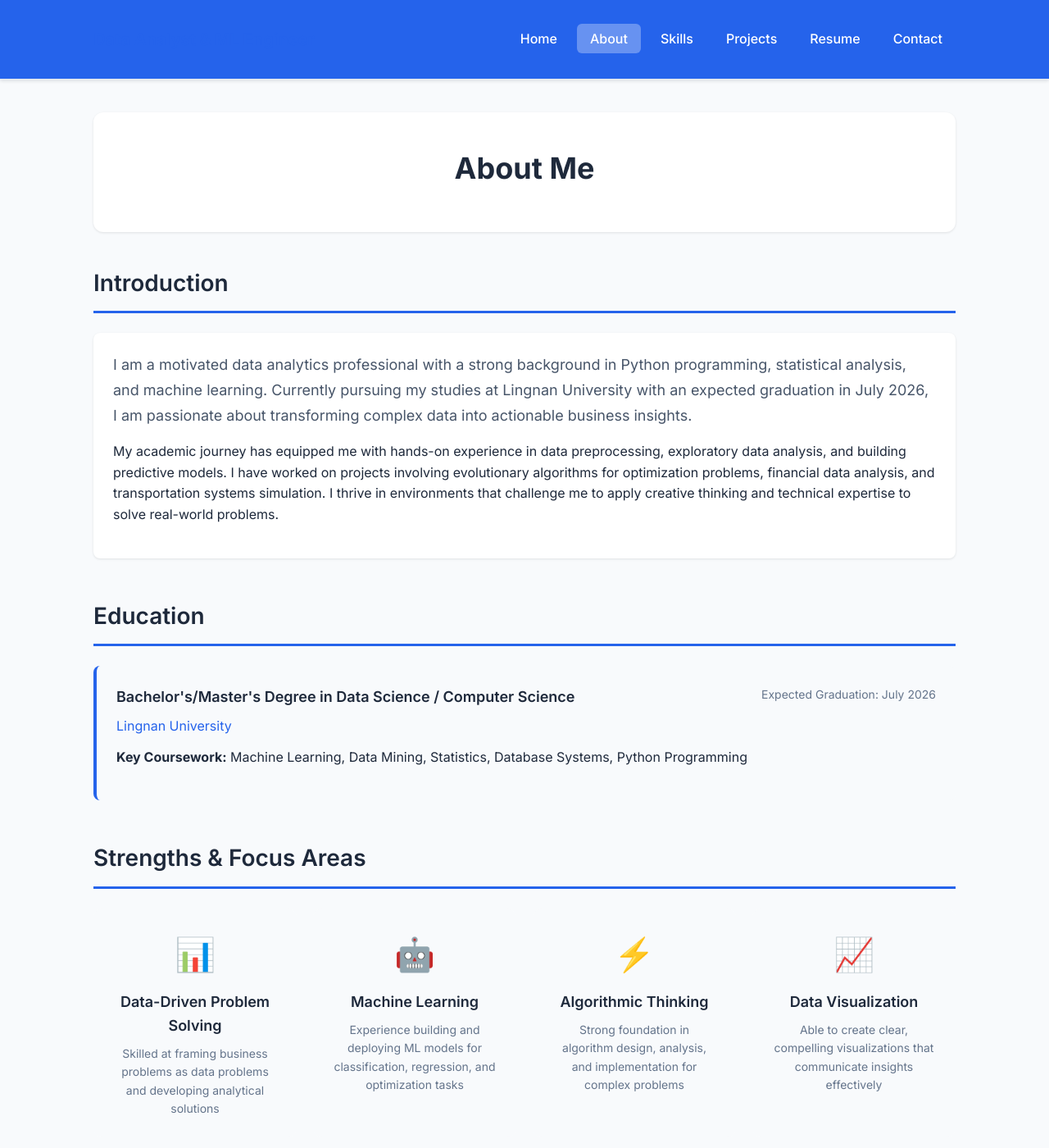
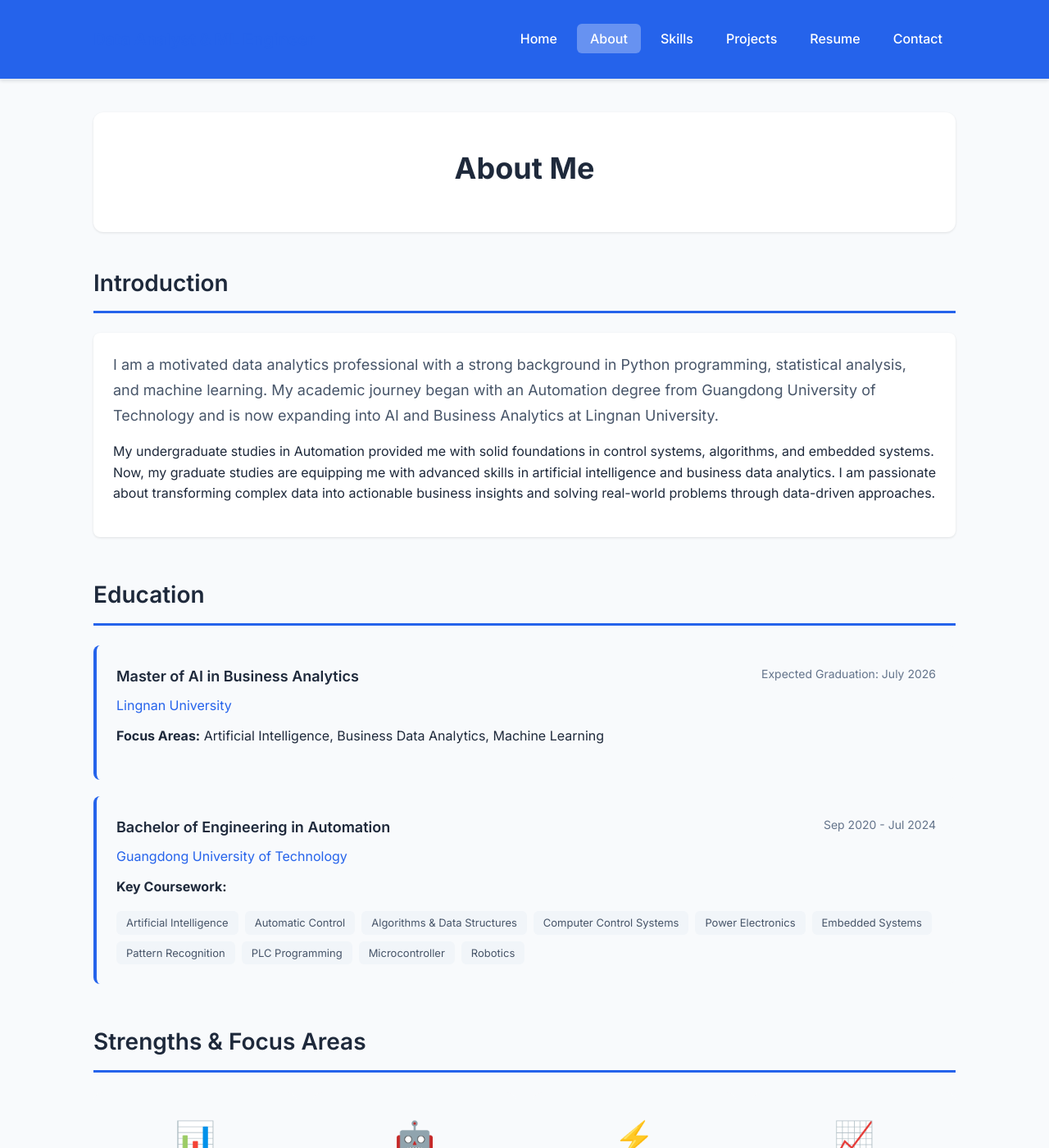
Before and after one commit to jsildf/KairongLuo.github.io, a Jekyll site: the page built from about.md, in a window 1280 px wide and 1400 px high. Shown: the whole window at 82% size. Built offline with Jekyll 4.4.1, drawn with Linux system fonts in a browser that asks for light colours; some of the changed text lies outside the part shown.

Commit message:
Fix: Update to latest resume PDF

```diff
--- a/about.md
+++ b/about.md
@@ -12,28 +12,52 @@ title: About Me
     <div class="content-block">
         <p class="lead-text">
             I am a motivated data analytics professional with a strong background in Python programming, statistical analysis,
-            and machine learning. Currently pursuing my studies at Lingnan University with an expected graduation in July 2026,
-            I am passionate about transforming complex data into actionable business insights.
+            and machine learning. My academic journey began with an Automation degree from Guangdong University of Technology
+            and is now expanding into AI and Business Analytics at Lingnan University.
         </p>
         <p>
-            My academic journey has equipped me with hands-on experience in data preprocessing, exploratory data analysis,
-            and building predictive models. I have worked on projects involving evolutionary algorithms for optimization problems,
-            financial data analysis, and transportation systems simulation. I thrive in environments that challenge me to apply
-            creative thinking and technical expertise to solve real-world problems.
+            My undergraduate studies in Automation provided me with solid foundations in control systems, algorithms, and embedded systems.
+            Now, my graduate studies are equipping me with advanced skills in artificial intelligence and business data analytics.
+            I am passionate about transforming complex data into actionable business insights and solving real-world problems
+            through data-driven approaches.
         </p>
     </div>
 </section>
 
 <section class="section">
     <h2 class="section-title">Education</h2>
-    <div class="education-card">
+
+    <div class="education-card" style="margin-bottom: 20px;">
         <div class="edu-header">
-            <h3 class="edu-degree">Bachelor's/Master's Degree in Data Science / Computer Science</h3>
+            <h3 class="edu-degree">Master of AI in Business Analytics</h3>
             <span class="edu-year">Expected Graduation: July 2026</span>
         </div>
         <p class="edu-school">Lingnan University</p>
         <div class="edu-details">
-            <p><strong>Key Coursework:</strong> Machine Learning, Data Mining, Statistics, Database Systems, Python Programming</p>
+            <p><strong>Focus Areas:</strong> Artificial Intelligence, Business Data Analytics, Machine Learning</p>
+        </div>
+    </div>
+
+    <div class="education-card">
+        <div class="edu-header">
+            <h3 class="edu-degree">Bachelor of Engineering in Automation</h3>
+            <span class="edu-year">Sep 2020 - Jul 2024</span>
+        </div>
+        <p class="edu-school">Guangdong University of Technology</p>
+        <div class="edu-details">
+            <p><strong>Key Coursework:</strong></p>
+            <div class="course-tags">
+                <span class="course-tag">Artificial Intelligence</span>
+                <span class="course-tag">Automatic Control</span>
+                <span class="course-tag">Algorithms & Data Structures</span>
+                <span class="course-tag">Computer Control Systems</span>
+                <span class="course-tag">Power Electronics</span>
+                <span class="course-tag">Embedded Systems</span>
+                <span class="course-tag">Pattern Recognition</span>
+                <span class="course-tag">PLC Programming</span>
+                <span class="course-tag">Microcontroller</span>
+                <span class="course-tag">Robotics</span>
+            </div>
         </div>
     </div>
 </section>
@@ -54,7 +78,7 @@ title: About Me
         <div class="strength-item">
             <div class="strength-icon">⚡</div>
             <h3>Algorithmic Thinking</h3>
-            <p>Strong foundation in algorithm design, analysis, and implementation for complex problems</p>
+            <p>Strong foundation in algorithm design, analysis, and implementation from automation background</p>
         </div>
         <div class="strength-item">
             <div class="strength-icon">📈</div>
```
